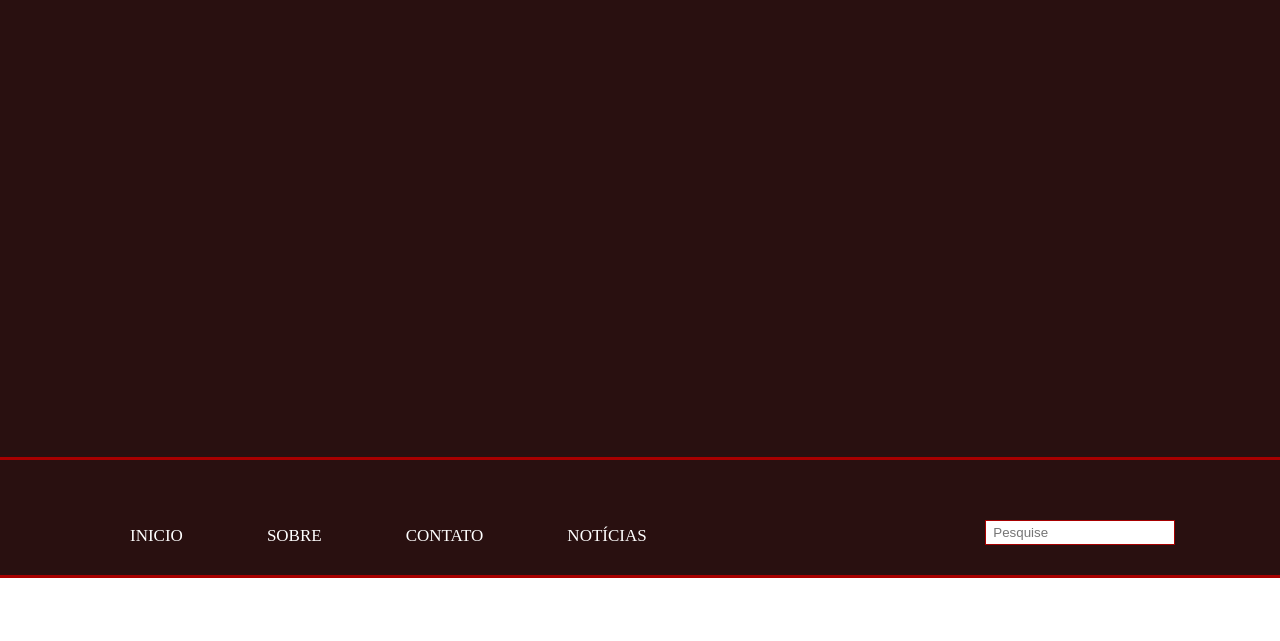
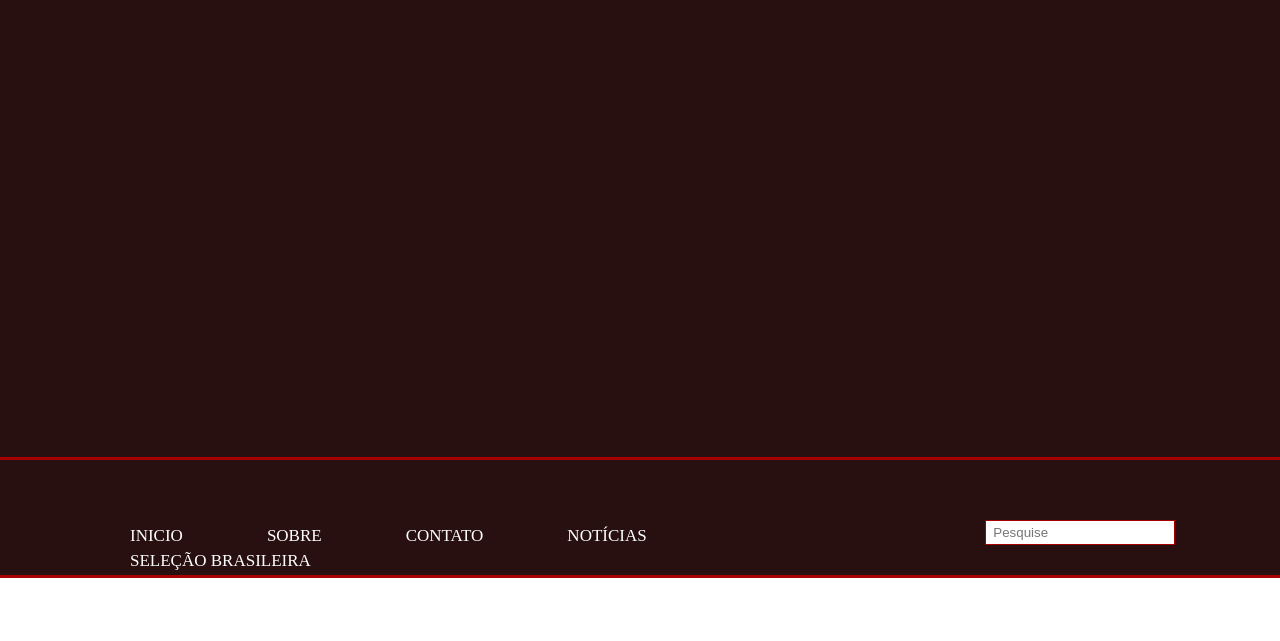
Before and after one commit to VictorHugX/Project-, a plain HTML site: page sobre.html in a window 1280 px wide. Shown: the part 43-684 px from the top of the page. Drawn offline with nearby package versions, Linux system fonts and the light colour scheme; files that its build step writes are made by us from their sources.

Commit message:
Update sobre.html

```diff
--- a/sobre.html
+++ b/sobre.html
@@ -27,6 +27,7 @@
                         <li><a href="sobre.html">Sobre</a></li>
                         <li><a href="contato.html">Contato</a></li>
                         <li><a href="noticias.html">Notícias</a></li>
+                        <li><a href="selecao.html">Seleção Brasileira</a></li>
                     </ul>
                 </div>
 
```
